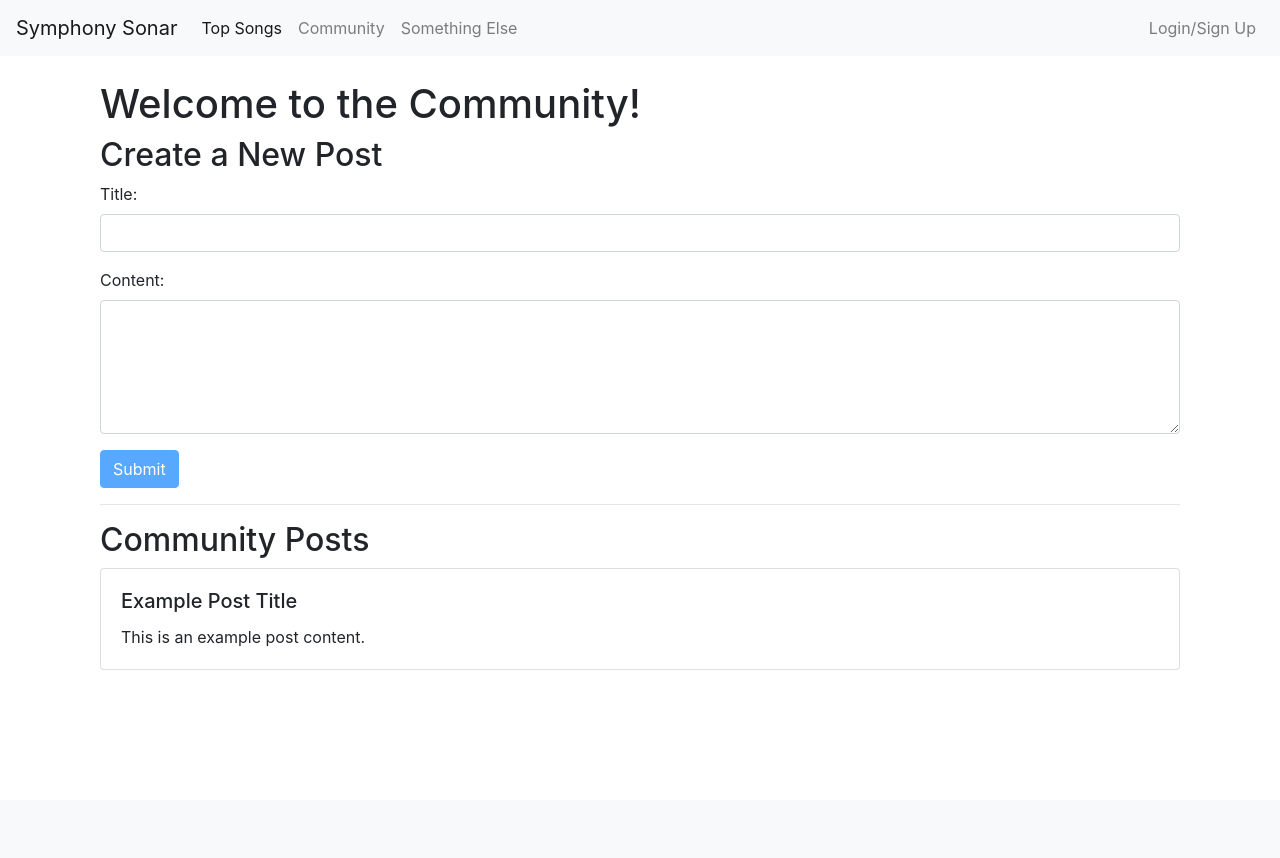
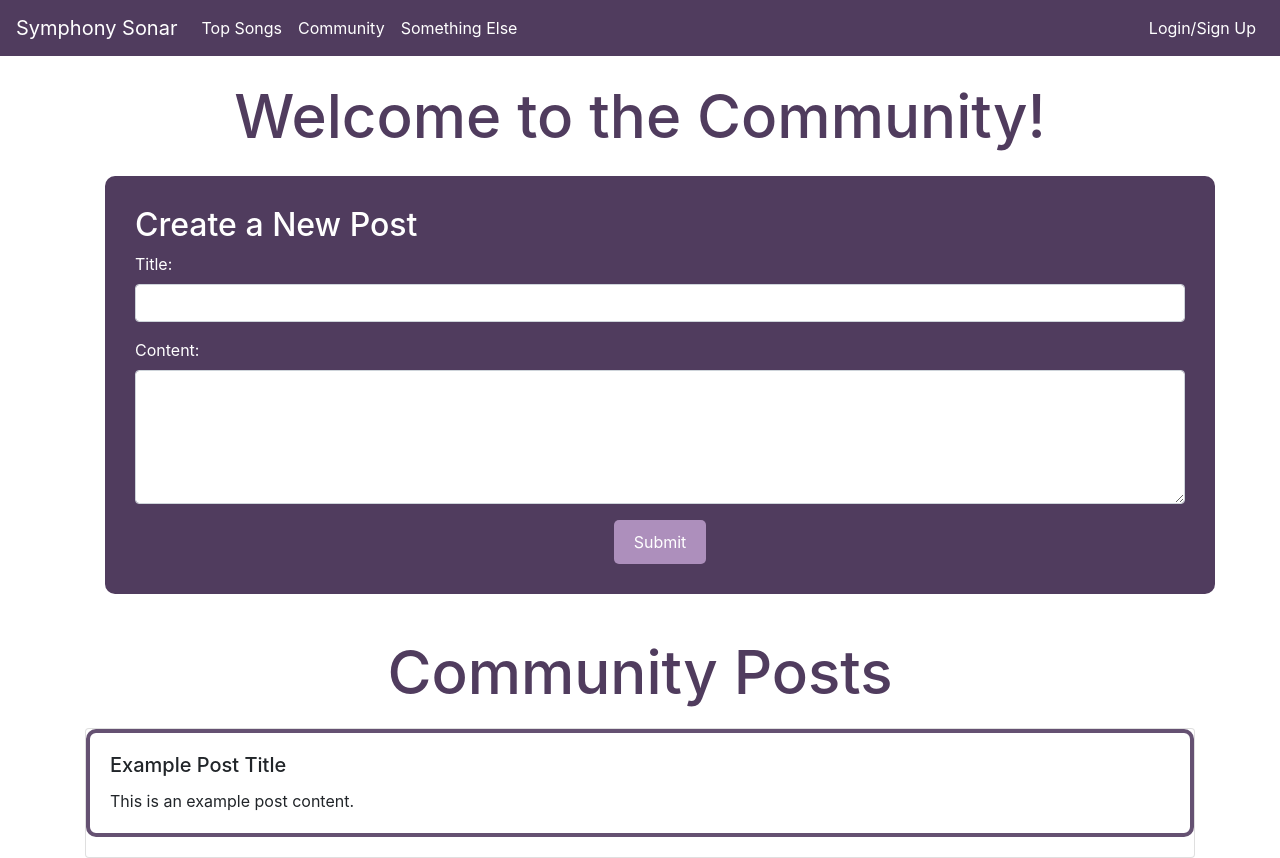
Before and after one commit to dylxningz/3155-FinalProject-Group, a Flask app: page /community in a window 1280 px wide. Before the commit the page ends 670 px from the top, so only its background shows below. Run offline with Flask 3, Linux system fonts and the light colour scheme; some libraries are stand-ins or nearby versions.

Commit message:
Started CSS
added images to profile settings, change click to div instead of text, cleaned up profile settings and community, will work on moving create post to its own page and have it as a button from the forum

```diff
--- /dev/null
+++ b/app/static/css/styles.css
@@ -0,0 +1,108 @@
+:root {
+    --color-main: #503c5e;
+    --color-secondary: #813a81;
+    --color-accent: #ad8fbc;
+    --color-accent-dark: #655172;
+    --color-background: #cdc6d2;
+    --color-foreground: #212121;
+    --color-success: #4caf50;
+    --color-warning: #ffeb3b;
+    --color-error: #f44336;
+}
+
+/* General Styling for basic parts*/
+
+hr{
+    border: 1px solid white;
+    margin: 20px 0;
+
+}
+.top-txt{
+    color: var(--color-main);
+    font-size: 60px;
+    text-align: center;
+    margin: 20px;
+}
+
+.btn-main{
+    background-color: var(--color-accent);
+    color: white;
+    border: none;
+    padding: 10px 20px;
+    border-radius: 5px;
+    cursor: pointer;
+}
+
+.btn-main:hover{
+    background-color: var(--color-accent-dark);
+    color: white;
+    text-decoration: none;
+
+}
+.box-main-1{
+    background-color: var(--color-main);
+    color: white;
+    padding: 30px;
+    border-radius: 10px;
+    margin: 20px;
+}
+
+.box-acc-1{
+    background-color: var(--color-accent);
+    color: white;
+    padding: 20px;
+    border-radius: 10px;
+    margin-bottom: 20px;
+    display: block;
+}
+.box-acc-1:hover {
+    background-color: var(--color-accent-dark);
+    color: white;
+    text-decoration: none;
+    cursor: pointer;
+}
+
+
+
+.box-acc-1 span{
+    font-size: 20px;
+    display: block;
+    text-align: center;
+}
+
+.box-acc-1 img{
+    width: 100px;
+    height: 100px;
+    border-radius: 50%;
+    margin: 0 auto;
+    display: block;
+
+}
+
+/* Navbar Customization - Built off Bootstrap */
+
+.navbar{
+background-color: var(--color-main);
+}
+.navbar a{
+color: white;
+}
+
+.account-menu{
+    background-color: var(--color-main);
+    color: white;
+}
+.navbar-toggler {
+    border-color: #fff !important;
+}
+
+/*Post Styling*/
+
+.post-xp-cm{
+    border-color: var(--color-accent-dark);
+    border: 4px solid var(--color-accent-dark);
+    padding: 20px;
+    border-radius: 10px;
+    margin-bottom: 20px;
+    display: block;
+}
--- a/app/templates/community.html
+++ b/app/templates/community.html
@@ -3,8 +3,9 @@
 {% block title %}Community - Symphony Sonar{% endblock %}
 
 {% block content %}
-<div class="container mt-4">
-    <h1>Welcome to the Community!</h1>
+<h1 class="top-txt">Welcome to the Community!</h1>
+<div class="container mt-4 box-main-1">
+
     <h2>Create a New Post</h2>
     <form method="POST">
         <div class="form-group">
@@ -15,18 +16,20 @@
             <label for="content">Content:</label>
             <textarea class="form-control" id="content" name="content" rows="5" required></textarea>
         </div>
-        <button type="submit" class="btn btn-primary" disabled>Submit</button>
+        <div class="d-flex justify-content-center">
+            <button type="submit" class="btn btn-primary btn-main">Submit</button>
+            </div>
     </form>
-
+</div>
     <hr>
 
-    <h2>Community Posts</h2>
+    <h2 class="top-txt">Community Posts</h2>
     <div class="card">
-        <div class="card-body">
-            <h5 class="card-title">Example Post Title</h5>
-            <p class="card-text">This is an example post content.</p>
+        <div class="card-body post-xp-cm">
+            <h5 class="card-title post-title-cm">Example Post Title</h5>
+            <p class="card-text post-text-cm">This is an example post content.</p>
         </div>
     </div>
 
-</div>
+
 {% endblock %}
--- a/app/templates/layout.html
+++ b/app/templates/layout.html
@@ -13,10 +13,11 @@
 
     <!-- Bootstrap CSS link -->
     <link rel="stylesheet" href="https://stackpath.bootstrapcdn.com/bootstrap/4.5.2/css/bootstrap.min.css">
+    <link rel="stylesheet" href="{{ url_for('static', filename='css/styles.css') }}">
 </head>
 <body>
 
-    <nav class="navbar navbar-expand-lg navbar-light bg-light">
+    <nav class="navbar navbar-expand-lg">
         <a class="navbar-brand" href="/">Symphony Sonar</a>
         <button class="navbar-toggler" type="button" data-toggle="collapse" data-target="#navbarSupportedContent"
                 aria-controls="navbarSupportedContent" aria-expanded="false" aria-label="Toggle navigation">
```
Also changed, not shown: app/templates/profile.html (+23 -16 lines), app/static/images/logos/soundcloud-lg.png (added), app/static/images/logos/spotify-lg.png (added), app/static/images/logos/youtube-lg.png (added).
